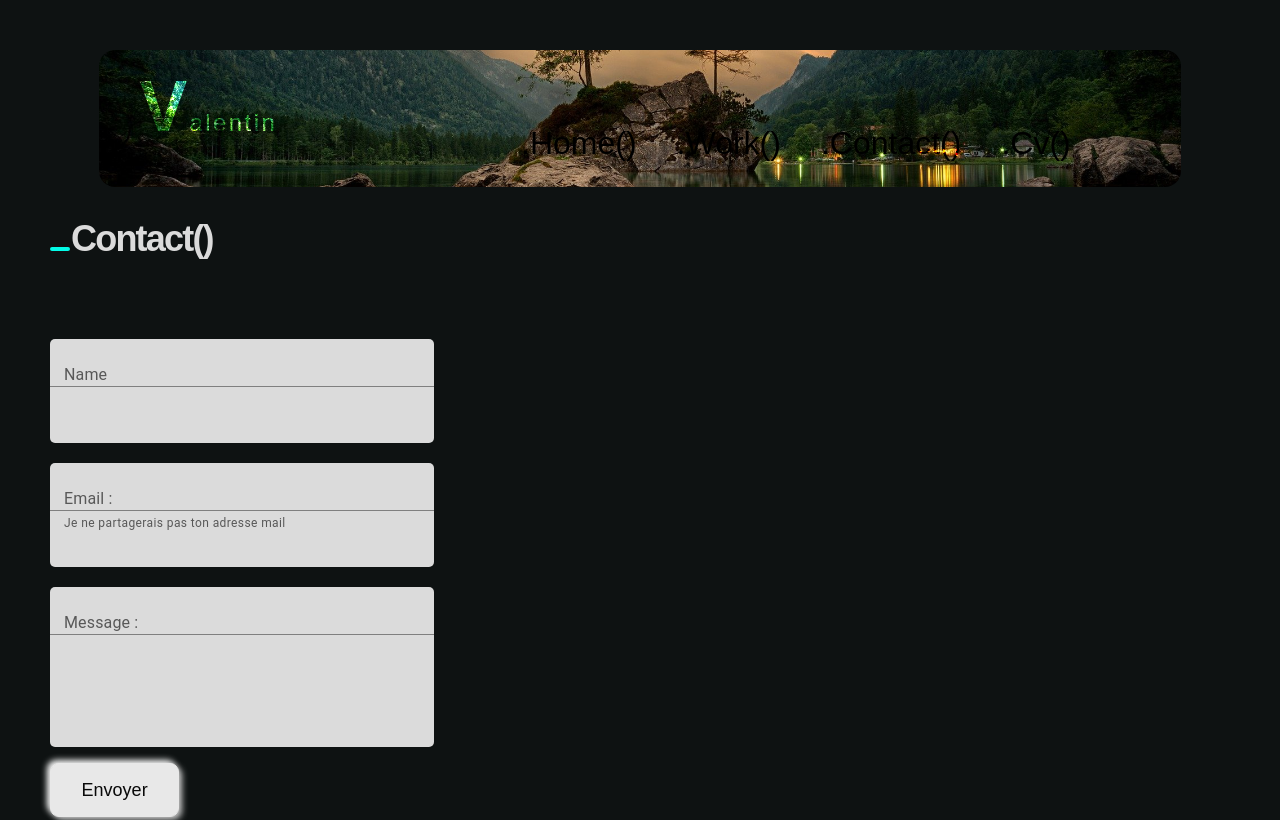
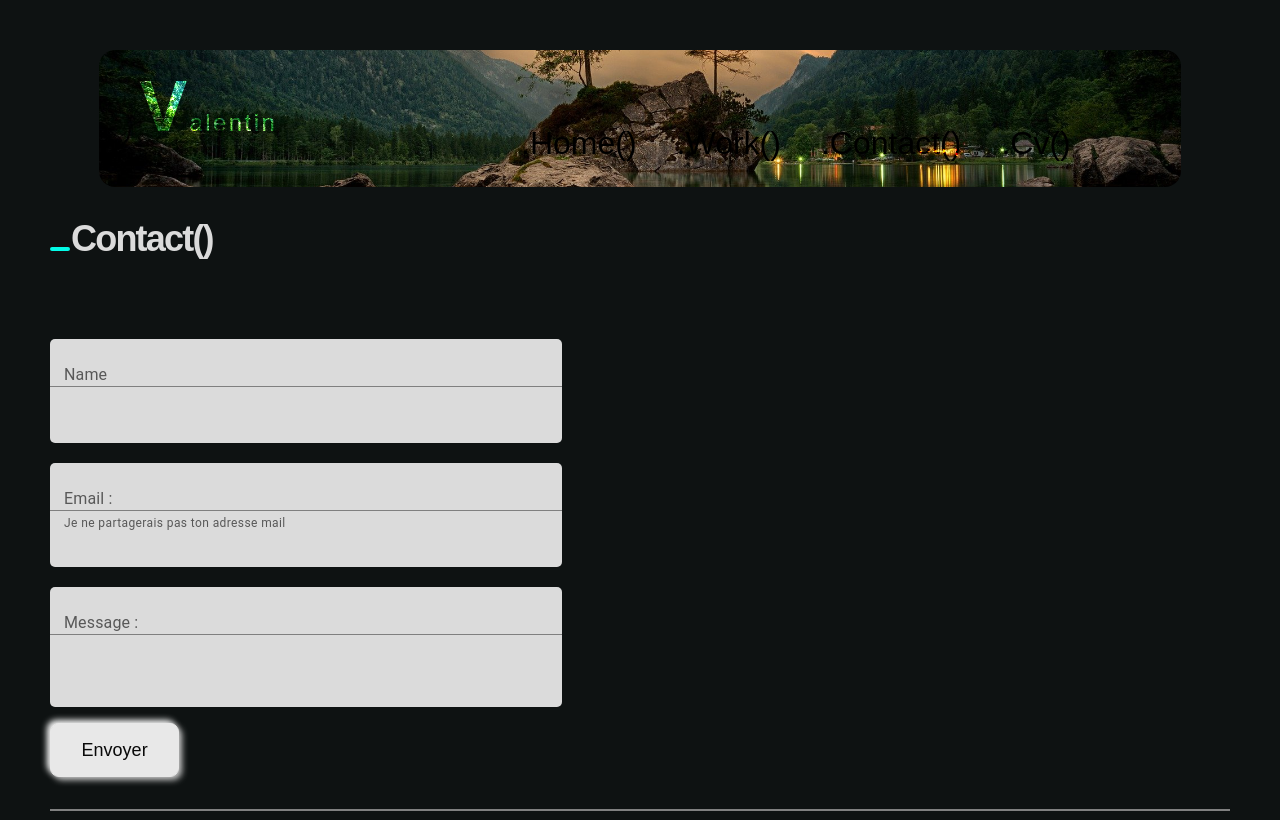
Before and after one commit to ValentinGaudin/valentin_gaudin, a Next.js app: page /contact in a window 1280 px wide. Shown: the top 820 px of the page. Built offline with nearby package versions, Linux system fonts and the light colour scheme.

Commit message:
Stylizing the form

```diff
--- a/public/assets/styles/_form.scss
+++ b/public/assets/styles/_form.scss
@@ -8,15 +8,15 @@
     color: $primary;
     background-color: $primary;
     border-radius: 5px;
-    width: 30vw;
+    width: 40vw;
     height: 13vh;
 }
 .message{
     color: $primary;
     background-color: $primary;
     border-radius: 5px;
-    width: 30vw;
-    height: 20vh;
+    width: 40vw;
+    height: 15vh;
 }
 .button {
     border: none;
--- a/public/assets/stylesheets/globals.css
+++ b/public/assets/stylesheets/globals.css
@@ -283,7 +283,7 @@ body {
   color: #dbdbdb;
   background-color: #dbdbdb;
   border-radius: 5px;
-  width: 30vw;
+  width: 40vw;
   height: 13vh;
 }
 
@@ -291,8 +291,8 @@ body {
   color: #dbdbdb;
   background-color: #dbdbdb;
   border-radius: 5px;
-  width: 30vw;
-  height: 20vh;
+  width: 40vw;
+  height: 15vh;
 }
 
 .button {
```
